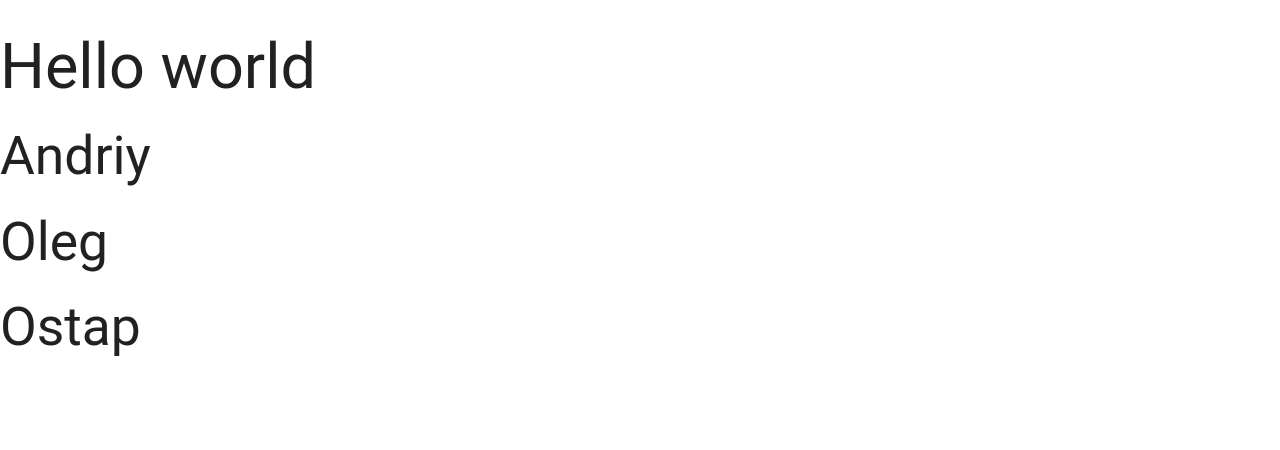
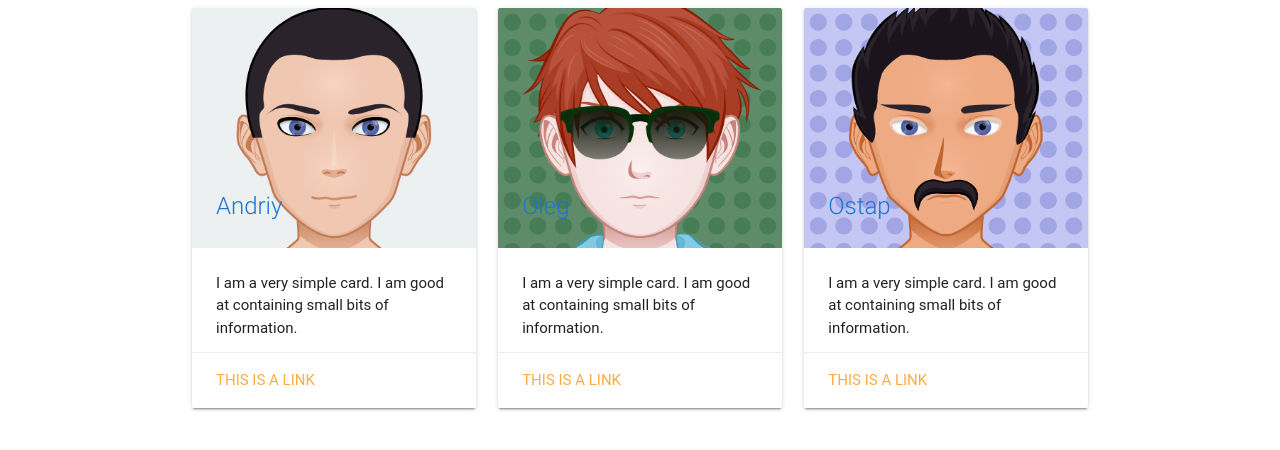
Before and after one commit to dmytrorevak/django-materialize-address-book, a Django app: page / in a window 1280 px wide. Shown: the top 450 px of the page. Run offline with Django 3.2, Linux system fonts and the light colour scheme; data comes from the database, SQL or seed files in the repository; both versions use the stored data as it was after the commit; some libraries are stand-ins or nearby versions; some web fonts are replaced.

Commit message:
add simle user cards

```diff
--- a/address_book/settings.py
+++ b/address_book/settings.py
@@ -122,3 +122,5 @@ STATIC_URL = '/static/'
 STATICFILES_DIRS = [
     os.path.join(BASE_DIR, 'address_book/static/')
 ]
+
+MEDIA_ROOT = os.path.join(BASE_DIR, 'address_book/static/img/')
--- a/address_book/templates/index.html
+++ b/address_book/templates/index.html
@@ -1,3 +1,4 @@
+{% load staticfiles %}
 <!DOCTYPE html>
 <html lang="en">
 <head>
@@ -5,13 +6,30 @@
     <title>Hello world</title>
     <link rel="stylesheet" href="https://cdnjs.cloudflare.com/ajax/libs/materialize/0.99.0/css/materialize.min.css">
     <script src="https://cdnjs.cloudflare.com/ajax/libs/materialize/0.99.0/js/materialize.min.js"></script>
-
+    <link rel="stylesheet" href="{% static 'css/main.css' %}">
 </head>
 <body>
-    <h1>Hello world</h1>
-
-    {% for user in users %}
-        <h2>{{user.name}}</h2>
-    {% endfor %}
+    <div class="container">
+        <div class="row">
+            {% for user in users %}
+                <div class="col l4">
+                    <div class="card medium">
+                        <div class="card-image">
+                            <img src="/static/img/{{user.avatar.url}}">
+                            <span class="card-title blue-text text-darken-2">
+                                {{user.name}}
+                            </span>
+                        </div>
+                        <div class="card-content">
+                            <p>I am a very simple card. I am good at containing small bits of information.</p>
+                        </div>
+                        <div class="card-action">
+                            <a href="#">This is a link</a>
+                        </div>
+                    </div>
+                </div>
+            {% endfor %}
+        </div>
+    </div>
 </body>
 </html>
--- a/users_list/models.py
+++ b/users_list/models.py
@@ -7,4 +7,5 @@ class User(models.Model):
     surname = models.CharField(max_length=30)
     age = models.PositiveIntegerField()
     phone_number = models.IntegerField()
+    avatar = models.ImageField(upload_to='avatars/')
     address = models.CharField(max_length=100)
```
Also changed, not shown: address_book/static/img/avatars/andriy.png (added), address_book/static/img/avatars/oleg.png (added), address_book/static/img/avatars/ostap.png (added), db.sqlite3, users_list/migrations/0004_user_avatar.py (added), users_list/migrations/0005_auto_20170714_1841.py (added), users_list/migrations/0006_auto_20170714_1850.py (added), users_list/migrations/0007_auto_20170714_1909.py (added).
